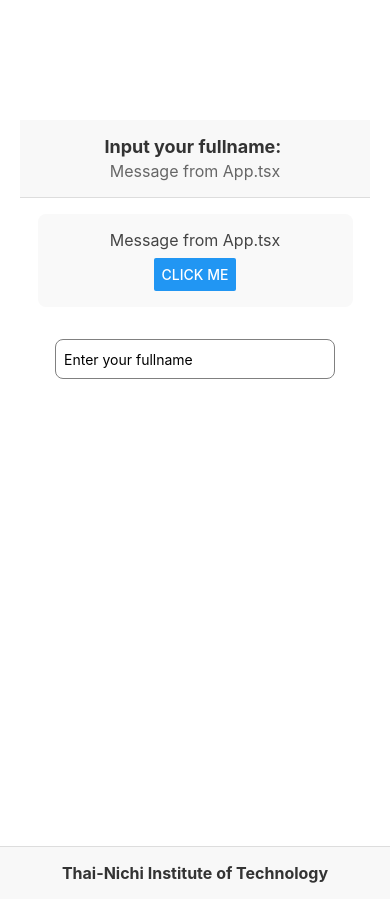
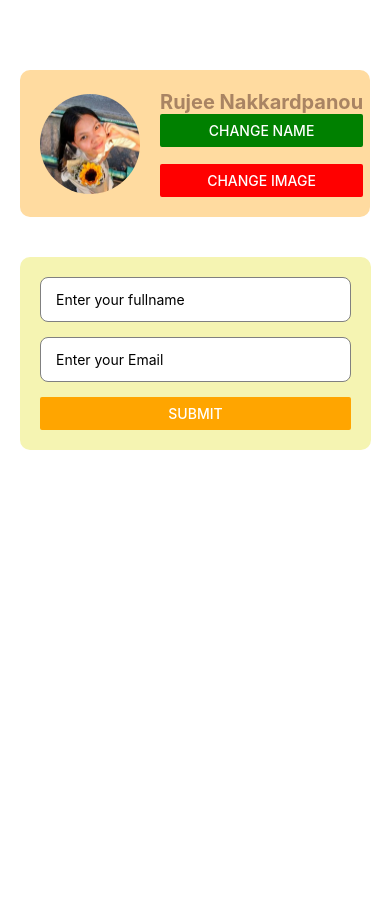
Before and after one commit to rujee0625/2113210625_ReactNative, a React Native app: screen / in a window 390 px wide. After the commit the page ends 844 px from the top, so only its background shows below. Built offline with nearby package versions, Linux system fonts and the light colour scheme.

Commit message:
TextInput Practice 2

```diff
--- a/App.tsx
+++ b/App.tsx
@@ -1,43 +1,20 @@
-import React, {useState, useEffect} from "react";
-import { StatusBar } from "expo-status-bar";
-import { StyleSheet, Text, TextInput, View, ComponentProvider, Alert} from "react-native";
-import AppHeader from "./components/AppHeader";
-import AppFooter from "./components/AppFooter";
-import Content from "./components/Content";
-import { stylesPractice, styles } from "./Styles/styles";
+import React from "react";
+import {
+  StyleSheet,
+  Text,
+  TextInput,
+  View,
+  ComponentProvider,
+  Alert,
+} from "react-native";
+import ProfileScreen from "./components/ProfileScreen";
+import Login from "./components/Login";
 
 export default function App(): React.JSX.Element {
-
-  // const title = "Message from App.tsx";
-  const [fullname,setFullname] = useState('');
-  const [message,setMessage] = useState('Message from App.tsx');
-  const [footermessage,setFooterMessage] = useState('Thai-Nichi Institute of Technology');
-
-  useEffect(() =>{
-    console.log("Componet has mounted");
-  },[]);
-
-  useEffect(() =>{
-    console.log(`Fullname has changed to: ${fullname}`);
-  },[fullname]); //This will run whenever 'fullname' changes
-
-  const handleButtonClick = () => {
-    Alert.alert("Hello",`Input your fullname : ${fullname}`);
-  }
-
   return (
-    <View style={styles.container}>
-      <AppHeader fullname = {fullname} message = {message}/>
-
-      {/* <Content message = {message} fullname={fullname}/> */}
-      <Content message = {message} onButtonClick={handleButtonClick}/>
-      <AppFooter footerMessage = {footermessage}/>
-      <TextInput
-        style = {stylesPractice.input}
-        placeholder="Enter your fullname"
-        value = {fullname}
-        onChangeText = {setFullname}
-      />
+    <View>
+      <ProfileScreen />
+      <Login />
     </View>
   );
 }
--- a/Styles/styles.ts
+++ b/Styles/styles.ts
@@ -125,7 +125,7 @@ const stylesProflie = StyleSheet.create({
         textAlign:"right",
         fontWeight: 'bold',
         fontSize: 20,
-        color: '#dc143c',
+        color: '#a98463',
     },
 
     textDetail:{
--- a/components/ProfileScreen.tsx
+++ b/components/ProfileScreen.tsx
@@ -1,23 +1,21 @@
 import { View, Text, Image, Button } from "react-native";
 import React, { useState } from "react";
-import {stylesProflie} from "../Styles/styles";
+import { stylesProflie } from "../Styles/styles";
 
 const ProfileScreen = (): React.JSX.Element => {
-
   const oldName = "Rujee Nakkardpanou";
-  const oldImage = (require("../assets/1.jpg"));
+  const oldImage = require("../assets/1.jpg");
   const newImage = require("../assets/kawaiiminimal.jpg");
 
   const [name, setName] = useState(oldName);
   const [image, setImage] = useState(oldImage);
 
-
   const handleNameChange = () => {
-      setName (name == oldName ? "Kawaii Minimal": oldName);
+    setName(name == oldName ? "Kawaii Minimal" : oldName);
   };
 
   const handleImageChange = () => {
-      setImage (image == oldImage ? newImage : oldImage);
+    setImage(image == oldImage ? newImage : oldImage);
   };
 
   return (
@@ -26,8 +24,12 @@ const ProfileScreen = (): React.JSX.Element => {
         <Image source={image} style={stylesProflie.profileImage} />
         <View>
           <Text style={stylesProflie.profileName}>{name}</Text>
-          <Button title="CHANGE NAME" onPress={handleNameChange} color="green" />
-          <Text style={stylesProflie.textDetail}>{"\n"}</Text>
+          <Button
+            title="CHANGE NAME"
+            onPress={handleNameChange}
+            color="green"
+          />
+          <Text>{"\n"}</Text>
           <View>
             <Button
               title="CHANGE IMAGE"
```
Also changed, not shown: components/Login.tsx (+4 -5 lines).
